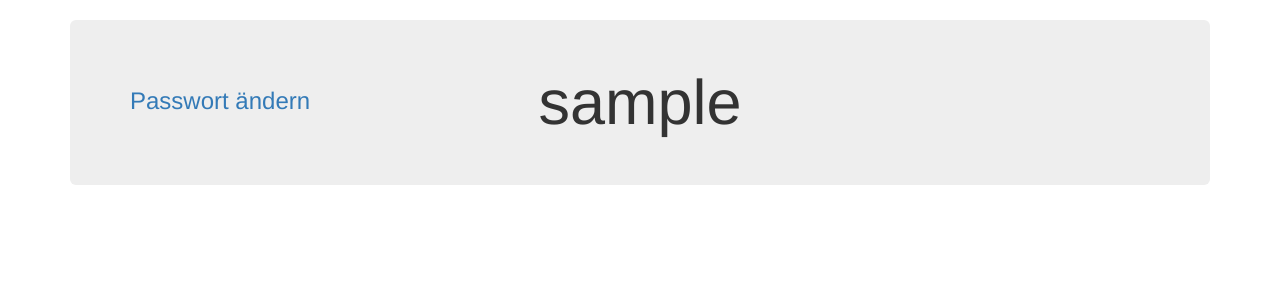
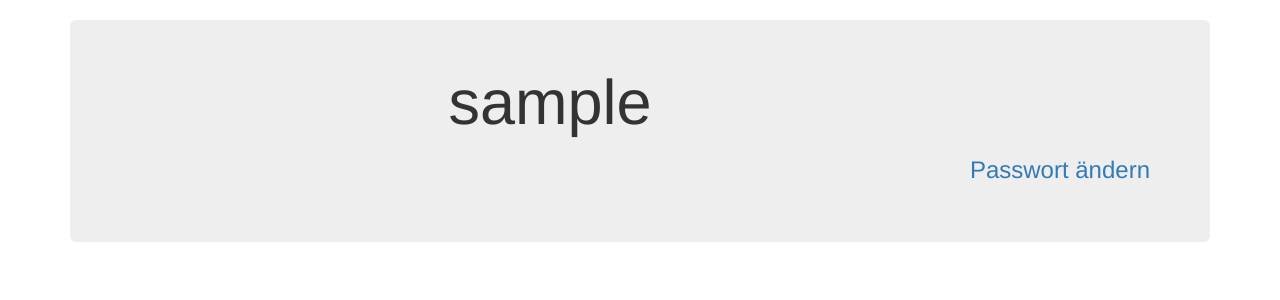
Before and after one commit to holytortoise/abw-reservierung, a Django app: page /reservierung/user/ in a window 1280 px wide. Shown: the part 51-351 px from the top of the page. Run offline with Django 3.2, Linux system fonts and the light colour scheme; the visitor is signed in with stand-in values (Sample User, id 1); data that the repository does not hold is empty; parts of the project's set-up code (start-up, migrations or seed data) failed here and were passed over; some libraries are stand-ins or nearby versions.

Commit message:
password change

```diff
--- a/src/reservierung/templates/reservierung/reservierung_user.html
+++ b/src/reservierung/templates/reservierung/reservierung_user.html
@@ -8,7 +8,7 @@
 {% block content %}
 <div class="wrapper">
 <h1 class="last">{{user.username}}</h1>
-<h3><a href="{% url 'account:password-change' %}">Passwort ändern</a></h3>
+<h3 id='password_change'><a href="{% url 'account:password-change' %}">Passwort ändern</a></h3>
 </div>
 
 {% for room in rooms_return  %}
--- a/src/static/css/reservierung.css
+++ b/src/static/css/reservierung.css
@@ -77,3 +77,10 @@ table {
   grid-column-start: 1;
   grid-column-end: 5;
 }
+
+#password_change {
+  grid-column-start: 4;
+  grid-column-end: 5;
+  grid-row-start: 2;
+  grid-row-end: 2;
+}
```
